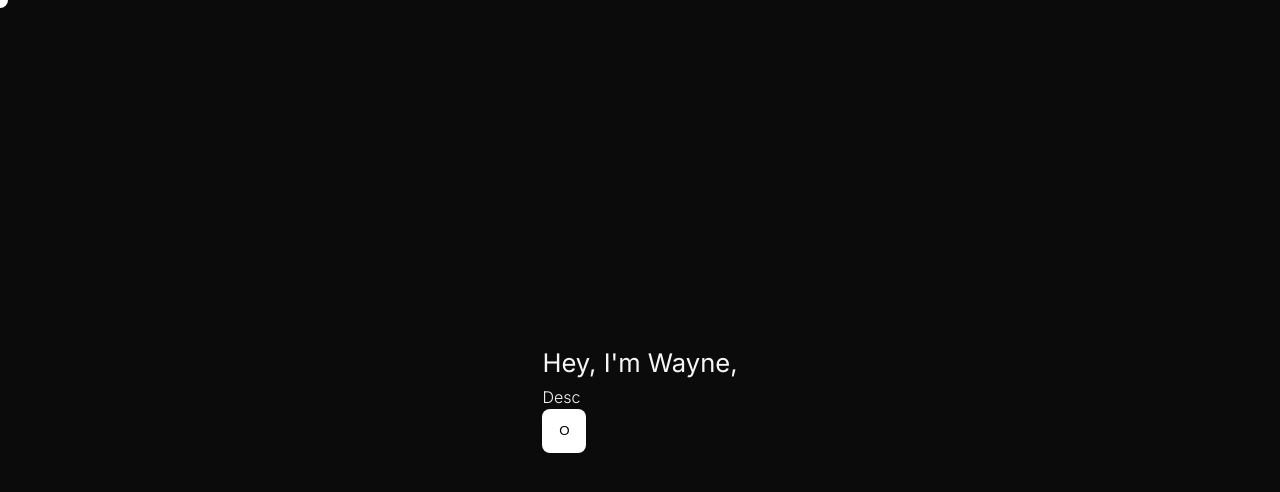
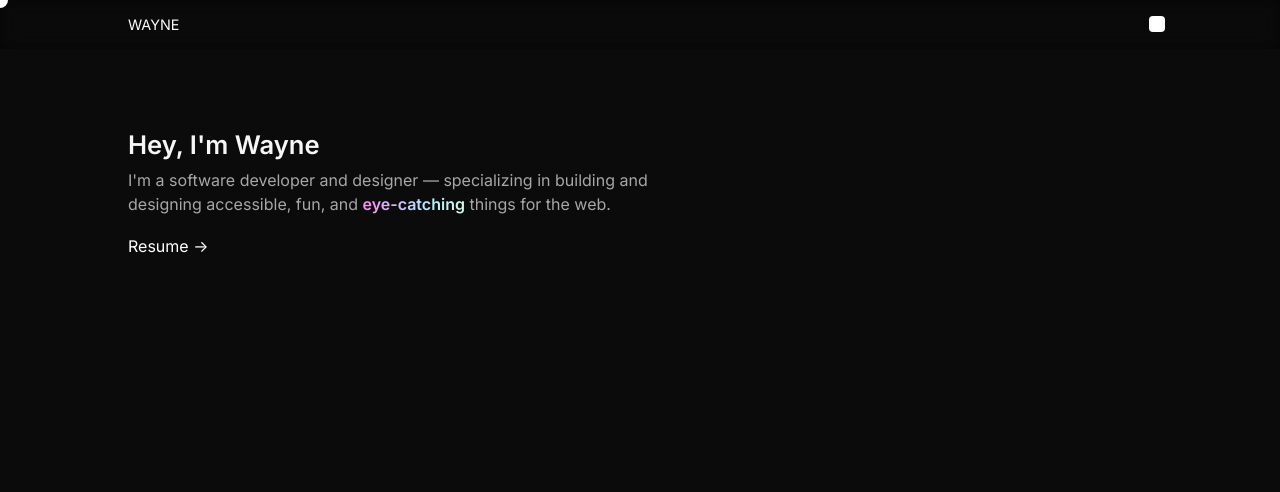
Before and after one commit to waynecen/portfolio-2022, a Svelte app: page / in a window 1280 px wide. Shown: the top 492 px of the page. Built offline with nearby package versions, Linux system fonts and the light colour scheme.

Commit message:
Update styling, add description and gradient text

```diff
--- a/src/App.svelte
+++ b/src/App.svelte
@@ -5,10 +5,16 @@
 
 <Cursor />
 <main>
-	<section class="container--about">
-		<h1 class="header">Hey, I'm Wayne,</h1>
-		<p class="intro-description">Desc</p>
-		<ThemeToggle>O</ThemeToggle>
+	<nav>
+		<a class="logo" href="/">WAYNE</a>
+		<ThemeToggle />
+	</nav>
+	<section class="about">
+		<h1 class="header">Hey, I'm Wayne</h1>
+		<p class="description">
+			I'm a software developer and designer — specializing in building and designing accessible, fun, and <span class="magic">eye-catching</span> things for the web.
+		</p>
+		<a href="/" class="shift-right">Resume <span>-></span></a>
 	</section>
 </main>
 
@@ -23,25 +29,90 @@
 		color: var(--text-lightmode);
 	}
 
+	/* Navigation */
+	nav {
+		display: flex;
+		justify-content: space-between;
+		background: rgba(0, 0, 0, 0.5);
+		padding-top: 16px;
+		padding-left: 10%;
+		padding-bottom: 16px;
+		font-size: 0.9rem;
+		position: sticky;
+		top: 0;
+		z-index: 1;
+		backdrop-filter: blur(8px) brightness(200%) opacity(90%);
+	}
+
+	.logo {
+		display: flex;
+		color: var(--bg-lightmode);
+		text-decoration: none;
+		align-self: left;
+	}
+
+	/* About */
 	main {
 		display: flex;
 		flex-direction: column;
 		font-family: var(--primary);
-		height: 100vmin;
-		justify-content: center;
-		align-items: center;
+		height: 200vmin;
+	}
+
+	section {
+		margin-top: 10vmin;
+		margin-left: 10%;
+	}
+
+	.about {
+		/* width: 960px; */
 	}
 
 	.header {
 		font-size: 1.6rem;
-		font-weight: 500;
+		font-weight: 600;
 		margin-bottom: 8px;
 	}
 
-	.intro-description {
+	.description {
 		font-size: 1rem;
-		font-weight: 300;
+		font-weight: 400;
 		max-width: 520px;
-		line-height: 1.4rem;
+		line-height: 1.5rem;
+		margin-bottom: 20px;
+		color: #a7a7a7;
+	}
+
+	/* accent text */
+	@keyframes background-pan {
+		from {
+			background-position: 0% center;
+		}
+
+		to {
+			background-position: -200% center;
+		}
+	}
+
+	p > .magic {
+		animation: background-pan 3s linear infinite;
+		background: linear-gradient(
+			to right,
+			var(--gradient1),
+			var(--gradient2),
+			var(--gradient3),
+			var(--gradient1)
+		);
+		-webkit-background-clip: text;
+		-webkit-text-fill-color: transparent;
+		background-size: 200%;
+		white-space: nowrap;
+		font-weight: 600;
+		font-size: 1rem;
+	}
+
+	/* resume arrow */
+	.shift-right:hover {
+		transform: translateX(2px);
 	}
 </style>
--- a/src/Cursor.svelte
+++ b/src/Cursor.svelte
@@ -1,11 +1,11 @@
 <script>
-	const links = document.querySelectorAll('.links li a');
+	const links = document.querySelectorAll(".links li a");
 	links.forEach((link) => {
-		link.addEventListener('mouseleave', () => {
-			mouseCursor.classList.remove('link-hover');
+		link.addEventListener("mouseleave", () => {
+			mouseCursor.classList.remove("link-hover");
 		});
-		link.addEventListener('mouseenter', () => {
-			mouseCursor.classList.add('link-hover');
+		link.addEventListener("mouseenter", () => {
+			mouseCursor.classList.add("link-hover");
 		});
 	});
 
@@ -16,8 +16,8 @@
 	function handleMousemove(event) {
 		m.x = event.clientX;
 		m.y = event.clientY;
-		mouseCursor.style.left = m.x + 'px';
-		mouseCursor.style.top = m.y + 'px';
+		mouseCursor.style.left = m.x + "px";
+		mouseCursor.style.top = m.y + "px";
 	}
 
 	function handleMousedown() {
@@ -49,6 +49,7 @@
 		pointer-events: none;
 		transition: all 0.125s ease-in;
 		transition-property: background, transform;
+		z-index: 2;
 	}
 
 	.active-click {
--- a/src/components/ThemeToggle.svelte
+++ b/src/components/ThemeToggle.svelte
@@ -12,16 +12,17 @@
 	.btn-toggle {
 		background-color: white;
 		border: none;
-		border-radius: 8px;
-		width: 44px;
-		height: 44px;
+		border-radius: 4px;
+		width: 16px;
+		height: 16px;
 		cursor: none;
+		margin-right: 10%;
 	}
 
 	:global(body.dark-mode) .btn-toggle {
 		background-color: var(--bg-color);
 		color: var(--text-lightmode);
 		border: 1px black solid;
-		border-radius: 8px;
+		border-radius: 4px;
 	}
 </style>
--- a/src/styles/global.css
+++ b/src/styles/global.css
@@ -14,15 +14,16 @@
 	--secondary: "Woodland";
 
 	/* colors */
-	--gradient1: #b4ffc0;
-	--gradient2: #e45bd8;
-	--gradient3: #77daf3;
+	--gradient1: #faffd0;
+	--gradient2: #ff86f5;
+	--gradient3: #adefff;
 	--border: rgb(70, 77, 83);
 	--icon-default: #a0a0a0;
 	--bg-darkmode: #0b0b0b;
 	--bg-lightmode: #fafafa;
 	--text-darkmode: rgb(246, 246, 246);
 	--text-lightmode: rgb(24, 24, 24);
+	--text-highlight: #f1c40f;
 
 	--github: #fafafa;
 	--instagram: #c13584;
@@ -65,3 +66,16 @@ h1,
 p {
 	color: var(--text-color);
 }
+
+a {
+	color: white;
+	text-decoration: none;
+	transition: all 0.2s ease-out;
+}
+
+a:visited {
+}
+
+a:hover {
+	opacity: 0.7;
+}
```
